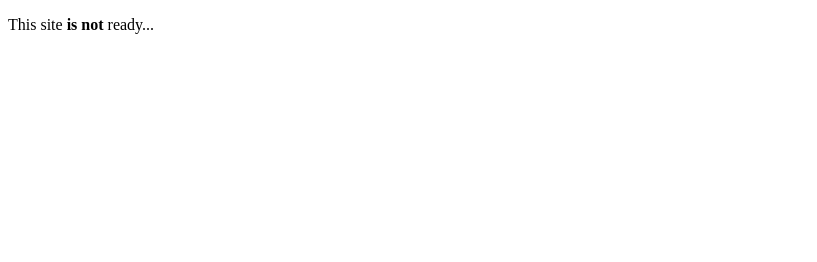
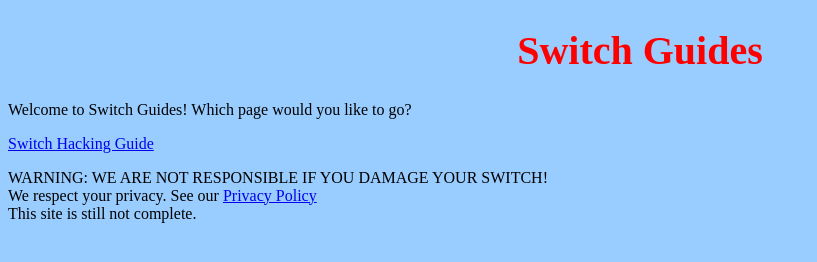
Before and after one commit to switchguides/switchguides.github.io, a plain HTML site: page index.html in a window 1280 px wide. Shown: the whole page, without its empty margins (0-817 px from the left). Drawn offline with Linux system fonts and the light colour scheme.

Commit message:
Update index.html

```diff
--- a/index.html
+++ b/index.html
@@ -2,8 +2,18 @@
 <html>
   <head>
     <title>Switch Guides</title>
+   <link rel="stylesheet" href="style.css">
+    <link rel="stylesheet" href="yellow.css">
   </head>
-  <body>
-    <p>This site <strong>is</strong> <strong>not</strong> ready...</p>
+  <body bgcolor="#99ccff">
+    <font= arial;>
+   <center>
+     <h1 style="color:red;font-size:40px;">Switch Guides</h1>
+      </center>
+      <p class= "style"> Welcome to Switch Guides! Which page would you like to go?</p>
+      <a href="hacking.html">Switch Hacking Guide</a>
+      <p class= "yellow"> WARNING: WE ARE NOT RESPONSIBLE IF YOU DAMAGE YOUR SWITCH!
+        <br>We respect your privacy. See our <a href="privacypolicy.html">Privacy Policy</a>
+        <br> This site is still not complete.</p>
   </body>
 </html>
```
